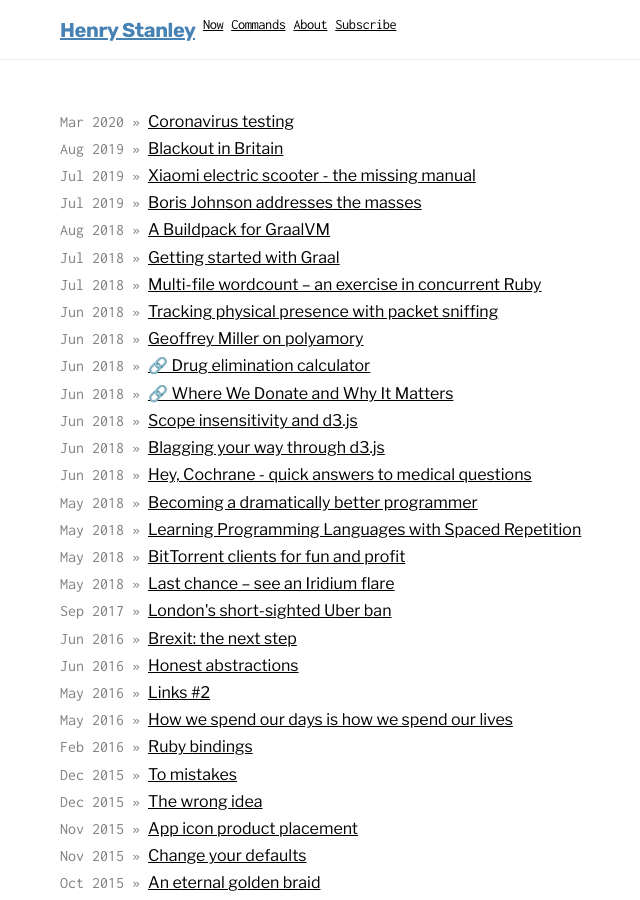
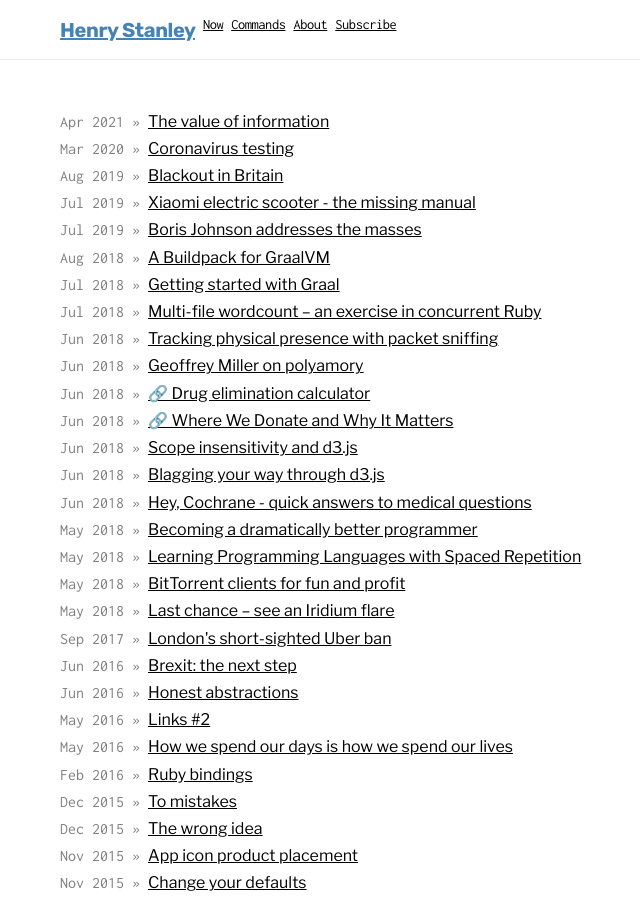
Before and after one commit to henryaj/blog-old, a Jekyll site: the page built from index.html, in a window 1280 px wide and 900 px high. Shown: the whole window, without its empty margins (236-876 px from the left). Built offline with Jekyll 4.4.1, drawn with Linux system fonts in a browser that asks for light colours; the list of posts is cut into pages by our own code.

Commit message:
Create 2021-04-12-the-value-of-information.md

```diff
--- a/_posts/2021-04-12-the-value-of-information.md
+++ b/_posts/2021-04-12-the-value-of-information.md
@@ -1,5 +1,6 @@
 ---
-published: false
+published: true
+title: The value of information
 ---
 I sometimes wonder how many people are missing out on the best jobs, or relationships, or experiences for lack of better information about the expected value of pursuing them.
 
```
